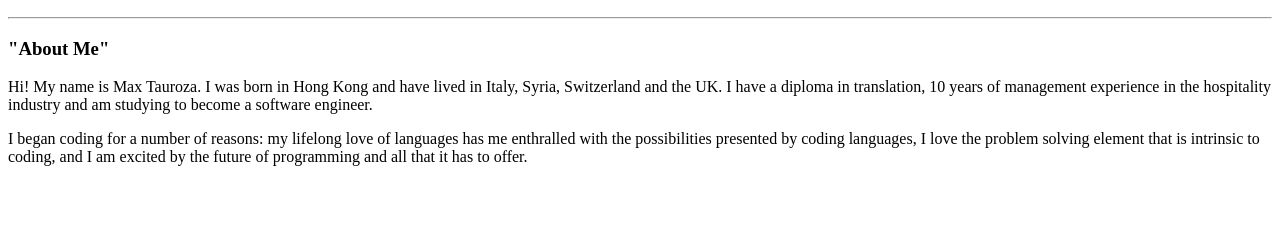
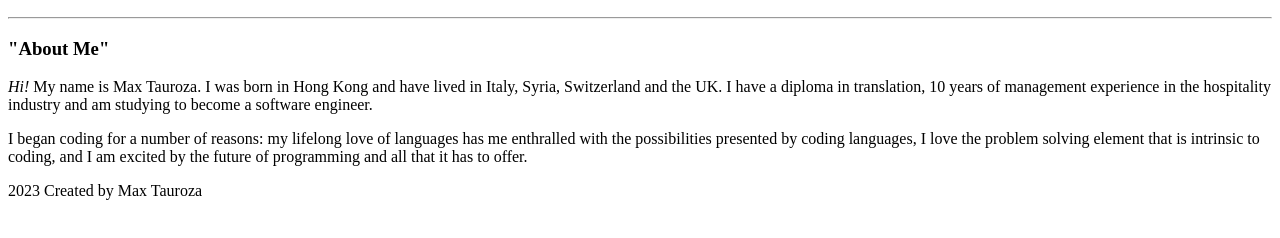
Before and after one commit to max-tau/Portfolio, a plain HTML site: page index.html in a window 1280 px wide. Shown: the part 110-348 px from the top of the page. Drawn offline with Linux system fonts and the light colour scheme.

Commit message:
improved semantics

```diff
--- a/index.html
+++ b/index.html
@@ -1,14 +1,21 @@
 <!DOCTYPE html>
 <html>
+    <header>
     <head>
         <title>Max Tauroza</title>
     </head>
     <body>
         <h1>Max Tauroza</h1>
         <h2>Learning to code and loving it!</h2>
+    </header>
+    <main>
+    <section>
         <hr />
         <h3>"About Me"</h3>
-        <p>Hi! My name is Max Tauroza. I was born in Hong Kong and have lived in Italy, Syria, Switzerland and the UK. I have a diploma in translation, 10 years of management experience in the hospitality industry and am studying to become a software engineer. </p>
+        <p><em>Hi!</em> My name is Max Tauroza. I was born in Hong Kong and have lived in Italy, Syria, Switzerland and the UK. I have a diploma in translation, 10 years of management experience in the hospitality industry and am studying to become a software engineer. </p>
         <p>I began coding for a number of reasons: my lifelong love of languages has me enthralled with the possibilities presented by coding languages, I love the problem solving element that is intrinsic to coding, and I am excited by the future of programming and all that it has to offer.</p>
-   </body>
+    </section>
+</main>
+    <footer>2023 Created by Max Tauroza</footer>
+    </body>
 </html>
```
